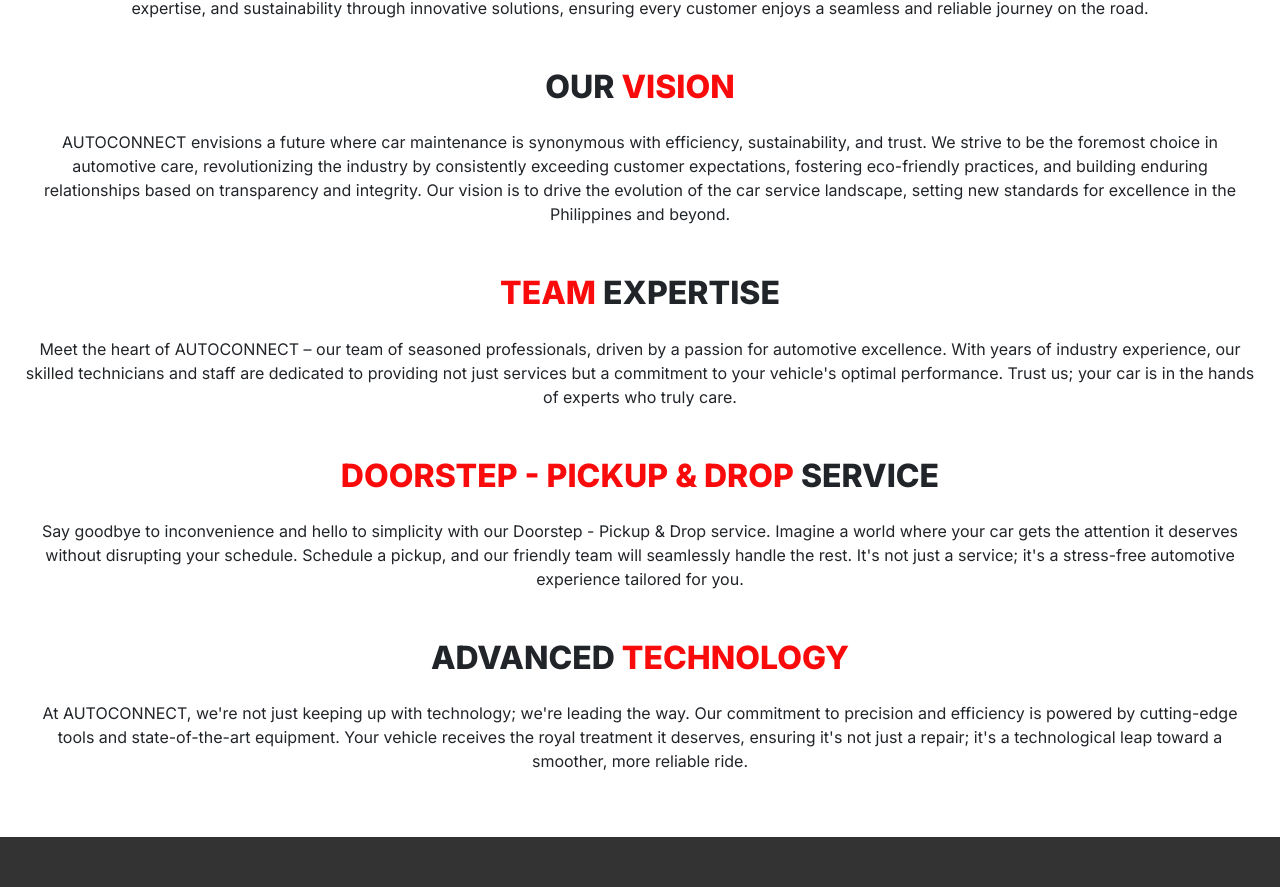
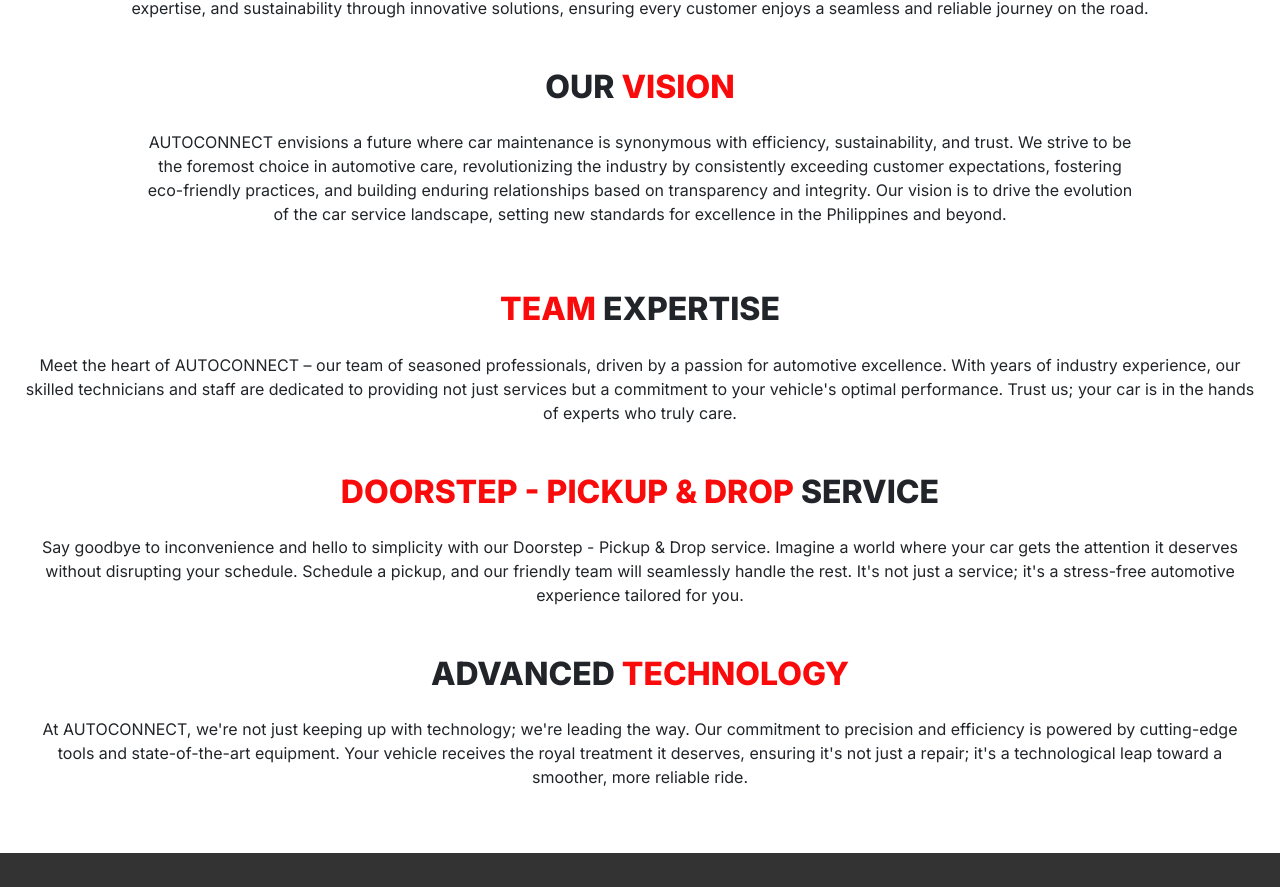
Before and after one commit to jaspherbagor/AutoConnect, a React (Create React App) app in the folder front-end/: page /about in a window 1280 px wide. Shown: the part 959-1846 px from the top of the page. Built offline with nearby package versions, Linux system fonts and the light colour scheme.

Commit message:
nested the paragrapgh inside the div

```diff
--- a/front-end/src/components/pages/client/about.jsx
+++ b/front-end/src/components/pages/client/about.jsx
@@ -38,8 +38,10 @@ const About = () => {
             <p>At AUTOCONNECT, our mission is to redefine the automotive service experience in the Philippines. We are committed to delivering unparalleled convenience, expertise, and sustainability through innovative solutions, ensuring every customer enjoys a seamless and reliable journey on the road.</p>
 
             <h2 className="fw-bolder text-center mt-5 mb-4">OUR <span>VISION</span></h2>
+            <div className="d-flex align-items-center justify-content-center container col-md-10 col-sm-10 col-12">
+              <p className="about-detail">AUTOCONNECT envisions a future where car maintenance is synonymous with efficiency, sustainability, and trust. We strive to be the foremost choice in automotive care, revolutionizing the industry by consistently exceeding customer expectations, fostering eco-friendly practices, and building enduring relationships based on transparency and integrity. Our vision is to drive the evolution of the car service landscape, setting new standards for excellence in the Philippines and beyond.</p>
+            </div>
 
-            <p className="about-detail">AUTOCONNECT envisions a future where car maintenance is synonymous with efficiency, sustainability, and trust. We strive to be the foremost choice in automotive care, revolutionizing the industry by consistently exceeding customer expectations, fostering eco-friendly practices, and building enduring relationships based on transparency and integrity. Our vision is to drive the evolution of the car service landscape, setting new standards for excellence in the Philippines and beyond.</p>
 
             <h2 className="fw-bolder text-center mt-5 mb-4"><span>TEAM</span> EXPERTISE</h2>
             <p>Meet the heart of AUTOCONNECT – our team of seasoned professionals, driven by a passion for automotive excellence. With years of industry experience, our skilled technicians and staff are dedicated to providing not just services but a commitment to your vehicle's optimal performance. Trust us; your car is in the hands of experts who truly care.</p>
```
